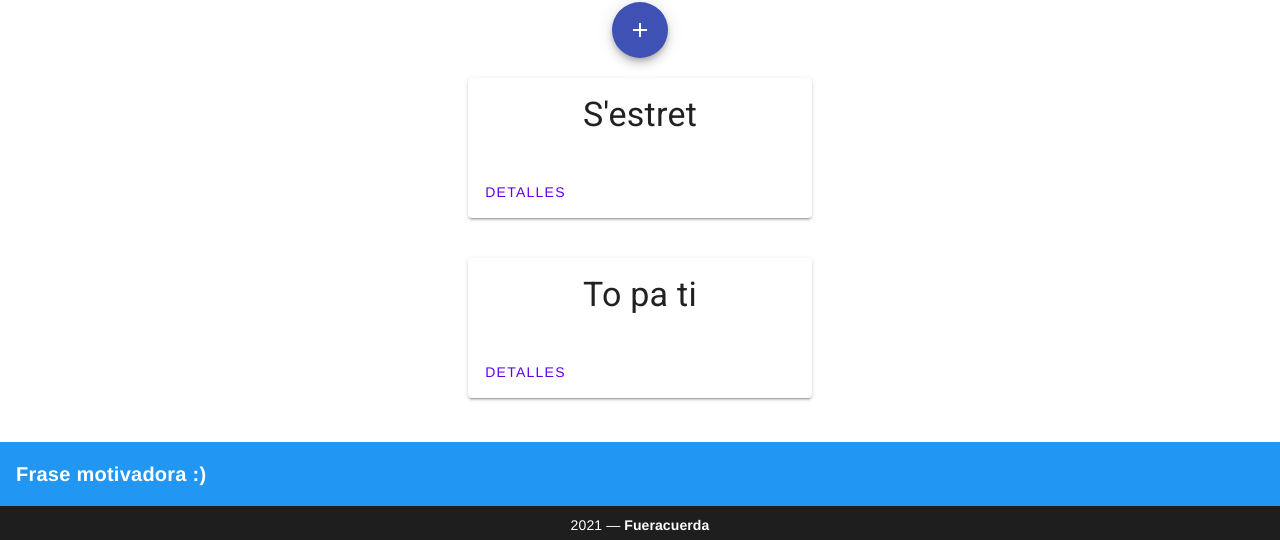
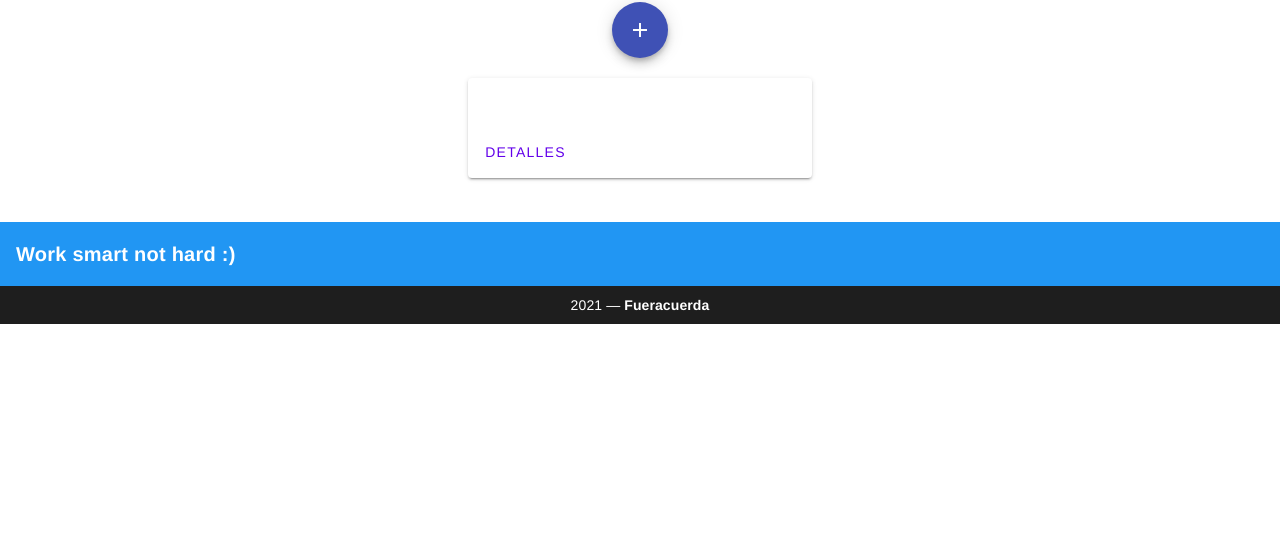
Before and after one commit to rubur-webbeds/fueracuerda-web, a Vue app: page / in a window 1280 px wide. Shown: the part 736-1276 px from the top of the page. After the commit the page ends 1060 px from the top, so only its background shows below. Built offline with nearby package versions, Linux system fonts and the light colour scheme.

Commit message:
update json and footer

```diff
--- a/src/assets/data/sectores.json
+++ b/src/assets/data/sectores.json
@@ -1,84 +1,160 @@
 [
     {
-        "id": 0,
-        "nombre": "S'estret",
-        "descripcion": "descripcion",
-        "acceso_parking": "acceso",
-        "zona": "Valldemossa",
-        "coordenadas_sector": {
-            "lat": 0.0,
-            "lon": 0.0
+        "nom": "sector blabla",
+        "descripcio": "descripcipon guay",
+        "detall": "escalada",
+        "tipus": "desportes",
+        "identificador": "01",
+        "preu": {
+            "import": "",
+            "coment-preu": ""
         },
-        "coordenadas_parking": {
-            "lat": 0.0,
-            "lon": 0.0
+        "contacte": {
+            "telf": "",
+            "email": "",
+            "xarxes": {
+                "web": "",
+                "facebook": "",
+                "twitter": "",
+                "instagram": ""
+            }
         },
-        "vias": [
+        "puntuacio": 0,
+        "visualitzacions": "",
+        "likes": 0,
+        "icones": [
+            ""
+        ],
+        "imatges": [
+            "",
+            ""
+        ],
+        "videos": [
             {
-                "id": 0,
-                "nombre": "Con el culo al aire",
-                "grado": "5b",
-                "descripcion": "descripcion"
+                "tipus": "",
+                "url": ""
             },
             {
-                "id": 1,
-                "nombre": "Busibus",
-                "grado": "6c+",
-                "descripcion": "descripcion"
+                "tipus": "",
+                "url": ""
             }
         ],
-        "comentarios": [
-            {}
-        ],
-        "fotos":[
+        "audio": [
             {
-                "source": "source",
-                "alt": "alternative"
+                "tipus": "",
+                "url": ""
             }
         ],
-        "votaciones": [
-            {}
-        ]
-    },
-    {
-        "id": 1,
-        "nombre": "To pa ti",
-        "descripcion": "descripcion",
-        "acceso_parking": "acceso",
-        "zona": "Puig de Garrafa",
-        "coordenadas_sector": {
-            "lat": 0.0,
-            "lon": 0.0
+        "geoposicionament1": {
+            "address": "",
+            "lat": 0,
+            "long": 0,
+            "city": "valldemossa",
+            "country": "spain",
+            "zip": ""
         },
-        "coordenadas_parking": {
-            "lat": 0.0,
-            "lon": 0.0
+        "geoposicionament2": {
+            "address": "",
+            "lat": 0,
+            "long": 0,
+            "city": "valldemossa",
+            "country": "spain",
+            "zip": ""
         },
-        "vias": [
-            {
-                "id": 0,
-                "nombre": "To pa ti",
-                "grado": "7a",
-                "descripcion": "descripcion"
-            },
-            {
-                "id": 1,
-                "nombre": "Es mirall",
-                "grado": "8a",
-                "descripcion": "descripcion"
-            }
-        ],
-        "comentarios": [
-            {}
-        ],
-        "fotos":[
-            {
-                "source": "source",
-                "alt": "alternative"
-            }
-        ],
-        "votaciones": [
-            {}
-        ]
+        "horari": {
+            "di": [
+                {
+                    "in": "-",
+                    "out": "-"
+                },
+                {
+                    "in": "-",
+                    "out": "-"
+                }
+            ],
+            "dm": [
+                {
+                    "in": "-",
+                    "out": "-"
+                },
+                {
+                    "in": "-",
+                    "out": "-"
+                }
+            ],
+            "dx": [
+                {
+                    "in": "-",
+                    "out": "-"
+                },
+                {
+                    "in": "-",
+                    "out": "-"
+                }
+            ],
+            "dj": [
+                {
+                    "in": "-",
+                    "out": "-"
+                },
+                {
+                    "in": "-",
+                    "out": "-"
+                }
+            ],
+            "dv": [
+                {
+                    "in": "-",
+                    "out": "-"
+                },
+                {
+                    "in": "-",
+                    "out": "-"
+                }
+            ],
+            "ds": [
+                {
+                    "in": "-",
+                    "out": "-"
+                },
+                {
+                    "in": "-",
+                    "out": "-"
+                }
+            ],
+            "dg": [
+                {
+                    "in": "-",
+                    "out": "-"
+                },
+                {
+                    "in": "-",
+                    "out": "-"
+                }
+            ]
+        },
+        "calendari": {
+            "startDataEvent": "",
+            "startTimeEvent": "",
+            "endDataEvent": "",
+            "endTimeEvent": ""
+        },
+        "dadesPropies": {
+            "vias": [
+                {
+                    "id": 0,
+                    "nombre": "Con el culo al aire",
+                    "grado": "5b",
+                    "descripcion": "descripcion"
+                },
+                {
+                    "id": 1,
+                    "nombre": "Busibus",
+                    "grado": "6c+",
+                    "descripcion": "descripcion"
+                }
+            ],
+            "acceso_parking": "aparca en mitad de la calle"
+        }
     }
 ]
--- a/src/components/Footer.vue
+++ b/src/components/Footer.vue
@@ -2,7 +2,7 @@
   <v-footer dark padless>
     <v-card class="flex" flat tile>
       <v-card-title class="blue">
-        <strong class="subheading">Frase motivadora :)</strong>
+        <strong class="subheading">Work smart not hard :)</strong>
 
         <v-spacer></v-spacer>
       </v-card-title>
--- a/src/components/Sector.vue
+++ b/src/components/Sector.vue
@@ -1,11 +1,11 @@
 <template>
   <v-container>
-    <h1>Sector {{ this.sector.nombre }}</h1>
+    <h1>Sector {{ this.sector.nom }}</h1>
     <v-row id="intro" class="my-8">
       <h2>Descripción</h2>
-      <p>{{ this.sector.descripcion }}</p>
+      <p>{{ this.sector.descripcio }}</p>
       <h2>Acceso al sector</h2>
-      <p>{{ this.sector.acceso_parking }}</p>
+      <p>{{ this.sector.dadesPropies.acceso_parking }}</p>
     </v-row>
     <v-row id="info">
       <v-col id="vias">
@@ -48,9 +48,9 @@ export default {
   }),
   created() {
     var id = this.$route.params.id;
-    this.sector = sectores.filter((sector) => sector.id == id)[0];
+    this.sector = sectores.filter((sector) => sector.identificador == id)[0];
 
-    this.vias = this.sector.vias;
+    this.vias = this.sector.dadesPropies.vias;
 
     Object.keys(this.vias[0]).forEach((el) => {
       var header = { text: el, value: el };
--- a/src/components/SectoresList.vue
+++ b/src/components/SectoresList.vue
@@ -1,7 +1,7 @@
 <template>
   <v-container>
-    <v-list v-for="sector in sectores" :key="sector.id">
-      <SectorCard :id="sector.id" :nombre="sector.nombre" />
+    <v-list v-for="sector in sectores" :key="sector.identificador">
+      <SectorCard :id="sector.identificador" />
     </v-list>
   </v-container>
 </template>
```
